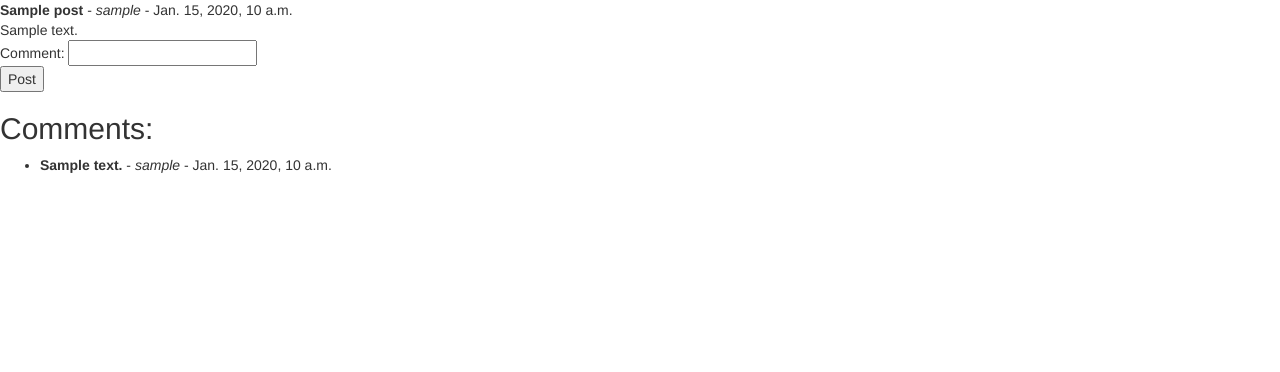
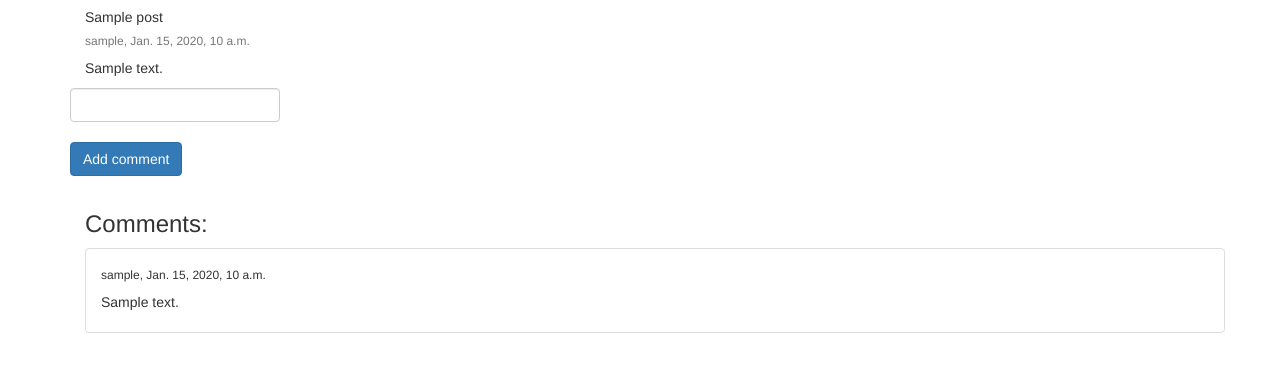
Before and after one commit to Nadtochii/post, a Django app: template mysite/templates/post.html in a window 1280 px wide. Shown: the part 70-442 px from the top of the page. Run offline with Django 3.2, Linux system fonts and the light colour scheme; tables that the repository leaves empty hold one stand-in row (values such as "Sample post"); the template is opened without the code that fills it: values that come from a table or form of the project are taken from there, most other values are stand-ins (such as "Sample title", 1, 10 or a date in 2020); data that the repository does not hold is empty; some libraries are stand-ins or nearby versions.

Commit message:
Add styles for comments page

```diff
--- a/mysite/static/main.js
+++ b/mysite/static/main.js
@@ -44,7 +44,8 @@ function add_comment() {
         success: function(json) {
             $('#comment').val('');
             console.log(json);
-            $('#discussion').prepend("<li><strong>"+json.text+"</strong> - <em>"+json.user+"</em> - <span>"+json.posted+"</span></li>");
+//            $('#discussion').prepend("<li><strong>"+json.text+"</strong> - <em>"+json.user+"</em> - <span>"+json.posted+"</span></li>");
+            $('#discussion').prepend("<li class=\"list-group-item\"><div class=\"card\" style=\"width: 40rem;\"><div class=\"card-body\"><h6 class=\"card-title\">"+json.user+", "+json.posted+"</h6><p class=\"card-text\">"+json.text+"</p></div></div></li>");
             console.log("success");
         },
         error: function(xhr,errmsg,err) {
--- a/mysite/templates/post.html
+++ b/mysite/templates/post.html
@@ -1,45 +1,69 @@
 {% extends 'base.html' %}
 
 {% block content %}
+<div class="container">
     <!--<a href="/">Back to Posts</a><br>-->
-    <strong>{{ post.title }}</strong> - <em>{{ post.user.username }}</em> - <span>{{ post.posted }}</span><br>
-        {{ post.body }}
+    <div class="container">
+        <div class="card" style="width: 18rem;">
+            <div class="card-body">
+                <h5 class="card-title">{{ post.title }}</h5>
+                <h6 class="card-subtitle mb-2 text-muted">{{ post.user.username }}, {{ post.posted }}</h6>
+                <p class="card-text">{{ post.body }}</p>
                 <form action="/add_comment/" method="POST" id="add-comment">
                     {% csrf_token %}
-        Comment: <input type="text" name="comment" id="comment"><br>
+                    <div class="form-group row">
+                        <input type="text" class="form-control" name="comment" id="comment"><br>
                         <input type="hidden" id="post-id" name="post_id" value="{{ post.id }}">
-        <input type="submit" value="Post">
+                        <button class="btn btn-primary" type="submit">Add comment</button>
+                    </div>
                 </form>
-    <h2>Comments:</h2>
-    <ul id="discussion">
+            </div>
+        </div>
+    </div>
+    <div class="container">
+        <h3>Comments:</h3>
+        <ul class="list-group" id="discussion">
             {% for comment in comments %}
-            <li>
-                <strong>{{ comment.text }}</strong> - <em>{{ comment.user.username }}</em> - <span>{{ comment.posted }}</span>
+                <li class="list-group-item">
+                    <div class="card" style="width: 40rem;">
+                        <div class="card-body">
+                            <h6 class="card-title">{{ comment.user.username }}, {{ comment.posted }}</h6>
+                            <p class="card-text">{{ comment.text }}</p>
+                        </div>
+                    </div>
                 </li>
             {% endfor %}
         </ul>
+    </div>
 
+    <div class="container">
         {% if comments.has_other_pages %}
+        <nav>
+            <ul class="pagination">
             {% if comments.has_previous %}
-          <a href="?page={{ commentss.previous_page_number }}">&laquo;</a>
+                <li class="page-item"><a class="page-link" href="?page={{ commentss.previous_page_number }}">&laquo;</a></li>
             {% else %}
-          <span>&laquo;</span>
+                <li class="page-item"><span>&laquo;</span></li>
             {% endif %}
             {% for i in comments.paginator.page_range %}
               {% if comments.number == i %}
-            <span>{{ i }} <span class="sr-only">(current)</span></span>
+                <li class="page-item"><span>{{ i }} <span class="sr-only">(current)</span></span></li>
               {% else %}
-            <a href="?page={{ i }}">{{ i }}</a>
+                <li class="page-item"><a class="page-link" href="?page={{ i }}">{{ i }}</a></li>
               {% endif %}
             {% endfor %}
             {% if comments.has_next %}
-          <a href="?page={{ comments.next_page_number }}">&raquo;</a>
+                <li class="page-item"><a class="page-link" href="?page={{ comments.next_page_number }}">&raquo;</a></li>
             {% else %}
-          <span>&raquo;</span>
+                <li class="page-item"><span>&raquo;</span></li>
             {% endif %}
+            </ul>
+        </nav>
         {% endif %}
+    </div>
 
     <script src="https://code.jquery.com/jquery-3.1.0.min.js"></script>
         {% load static %}
     <script src="{% static 'main.js' %}"></script>
+</div>
 {% endblock %}
```
Lines whose indentation alone changed are shown as unchanged.
